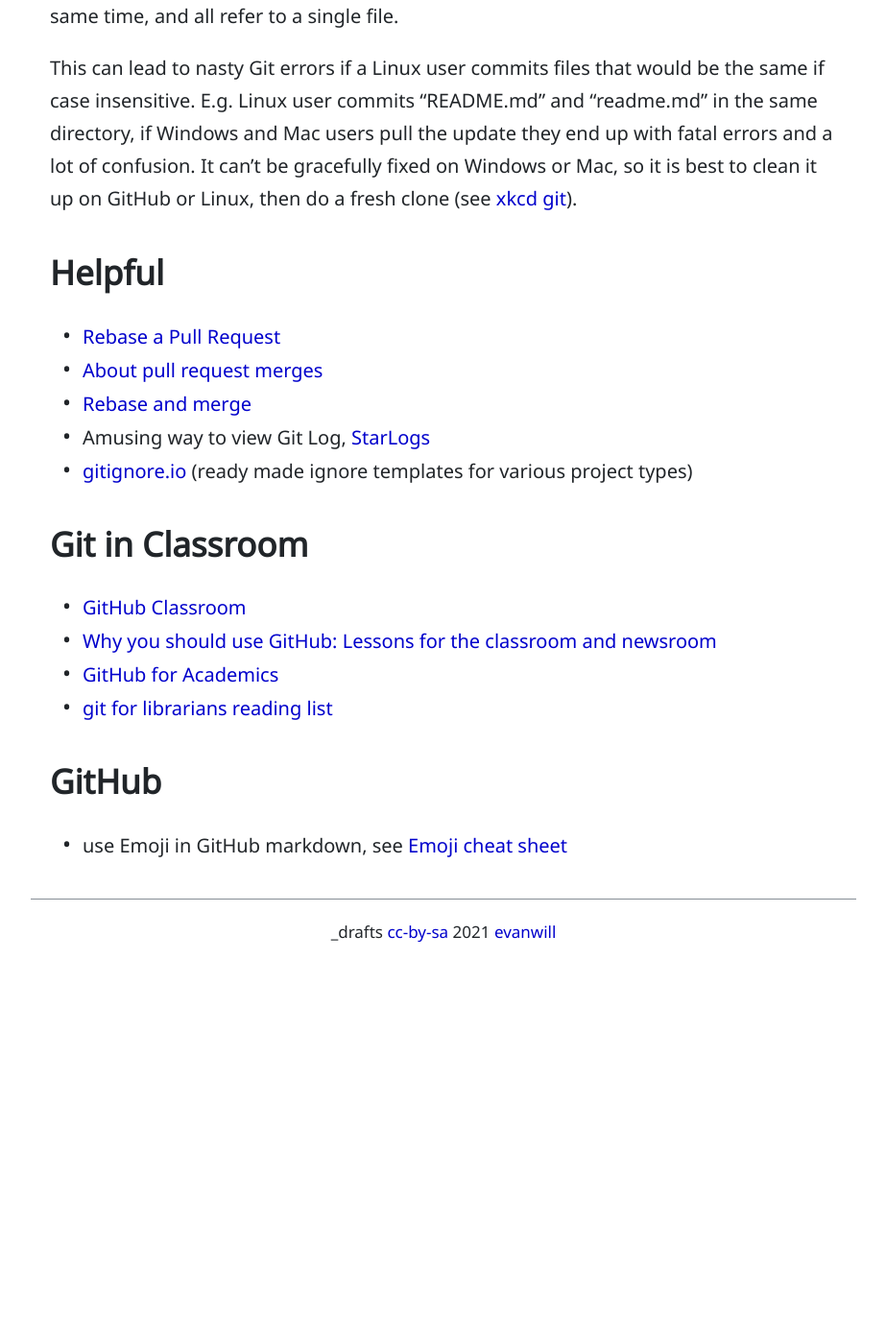
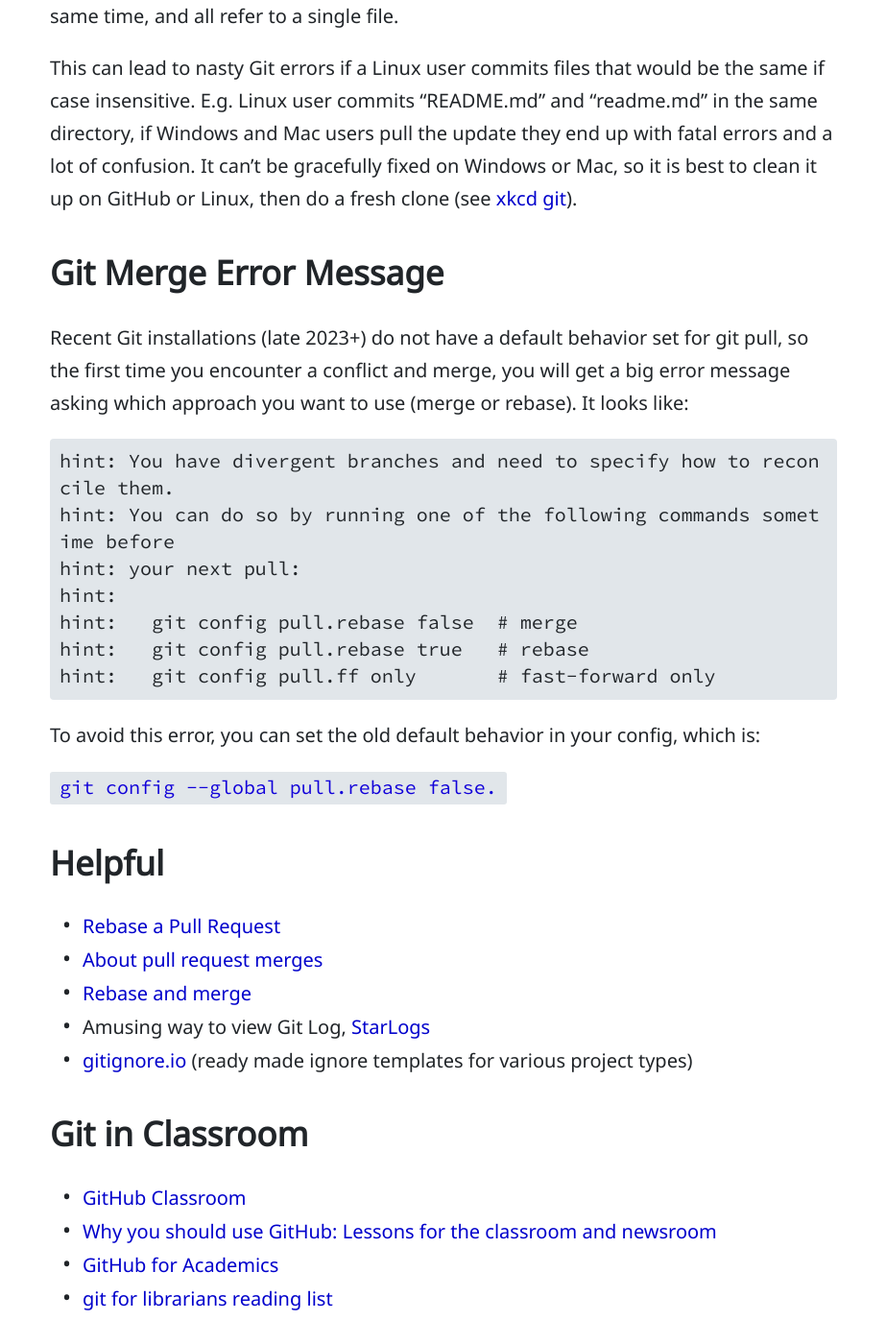
Before and after one commit to evanwill/_drafts, a Jekyll site: the page built from _notes/git-notes.md, in a window 1280 px wide and 1400 px high, scrolled down 2429 px. Shown: the whole window at 96% size, without its empty margins (178-1101 px from the left). Built offline with Jekyll 4.4.1, drawn with Linux system fonts in a browser that asks for light colours; comment, search, counter and statistics services are not loaded; before the commit the page ends 3438 px from its top, so only the background shows below that.

Commit message:
some updates

````diff
--- a/_data/links.csv
+++ b/_data/links.csv
@@ -1,4 +1,5 @@
 name,category,date,link
+Scale of the Universe,Fun,2023,https://scaleofuniverse.com/en
 Water sim,Fun,2023,https://oimo.io/works/water/
 Blob Toy,Fun,2023,https://oimo.io/works/blob/
 Space Elevator,Fun,2023,https://neal.fun/space-elevator/
--- a/_notes/git-notes.md
+++ b/_notes/git-notes.md
@@ -65,6 +65,25 @@
 E.g. Linux user commits "README.md" and "readme.md" in the same directory, if Windows and Mac users pull the update they end up with fatal errors and a lot of confusion.
 It can't be gracefully fixed on Windows or Mac, so it is best to clean it up on GitHub or Linux, then do a fresh clone (see [xkcd git](https://xkcd.com/1597/)).
 
+## Git Merge Error Message
+
+Recent Git installations (late 2023+) do not have a default behavior set for git pull, so the first time you encounter a conflict and merge, you will get a big error message asking which approach you want to use (merge or rebase).
+It looks like:
+
+```
+hint: You have divergent branches and need to specify how to reconcile them.
+hint: You can do so by running one of the following commands sometime before
+hint: your next pull:
+hint:
+hint:   git config pull.rebase false  # merge
+hint:   git config pull.rebase true   # rebase
+hint:   git config pull.ff only       # fast-forward only
+```
+
+To avoid this error, you can set the old default behavior in your config, which is:
+
+`git config --global pull.rebase false.`
+
 ## Helpful
 
 - [Rebase a Pull Request](https://github.com/edx/edx-platform/wiki/How-to-Rebase-a-Pull-Request)
````
Also changed, not shown: _notes/commandline-notes.md (+10 -0 lines), _notes/commandline.md (+2 -0 lines).
